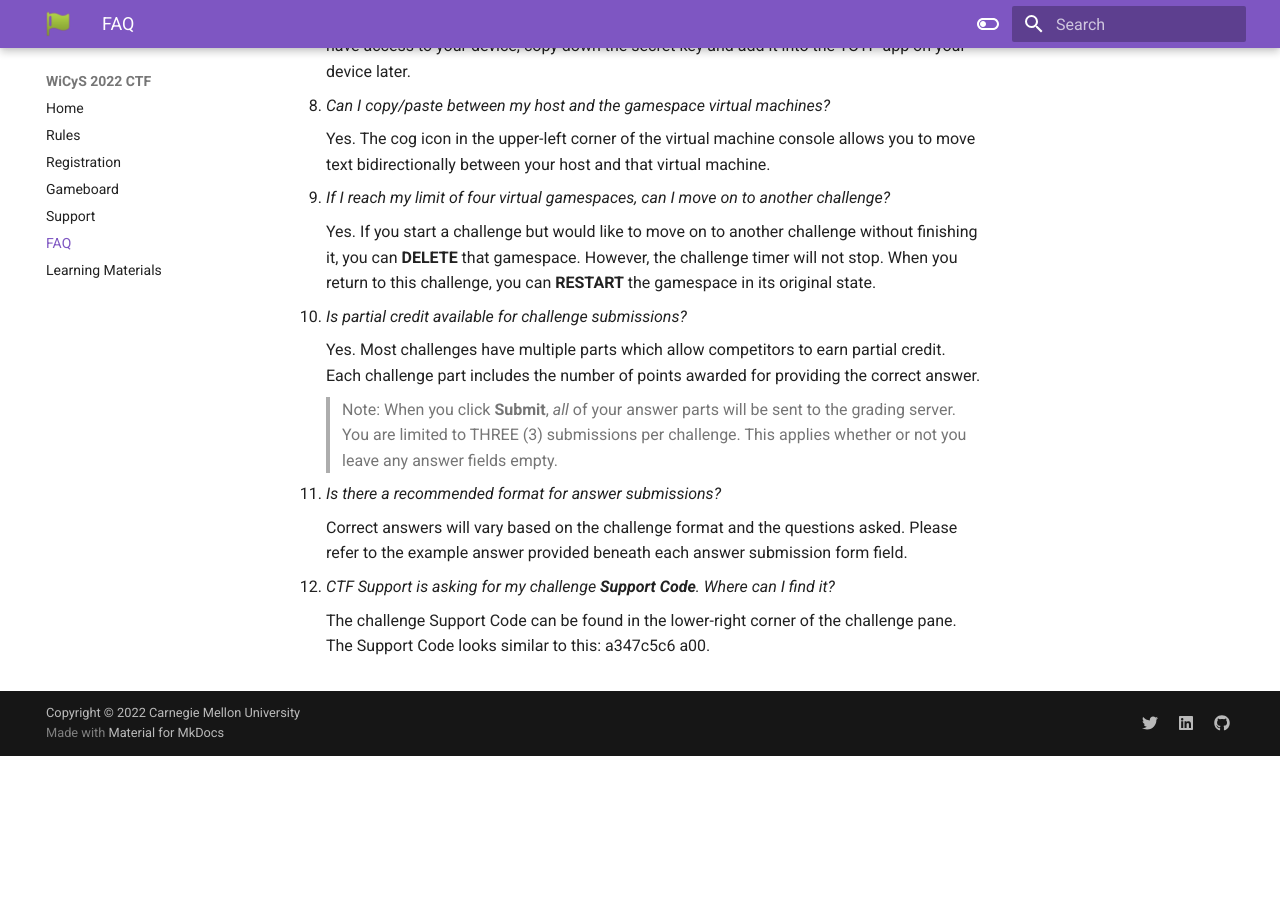
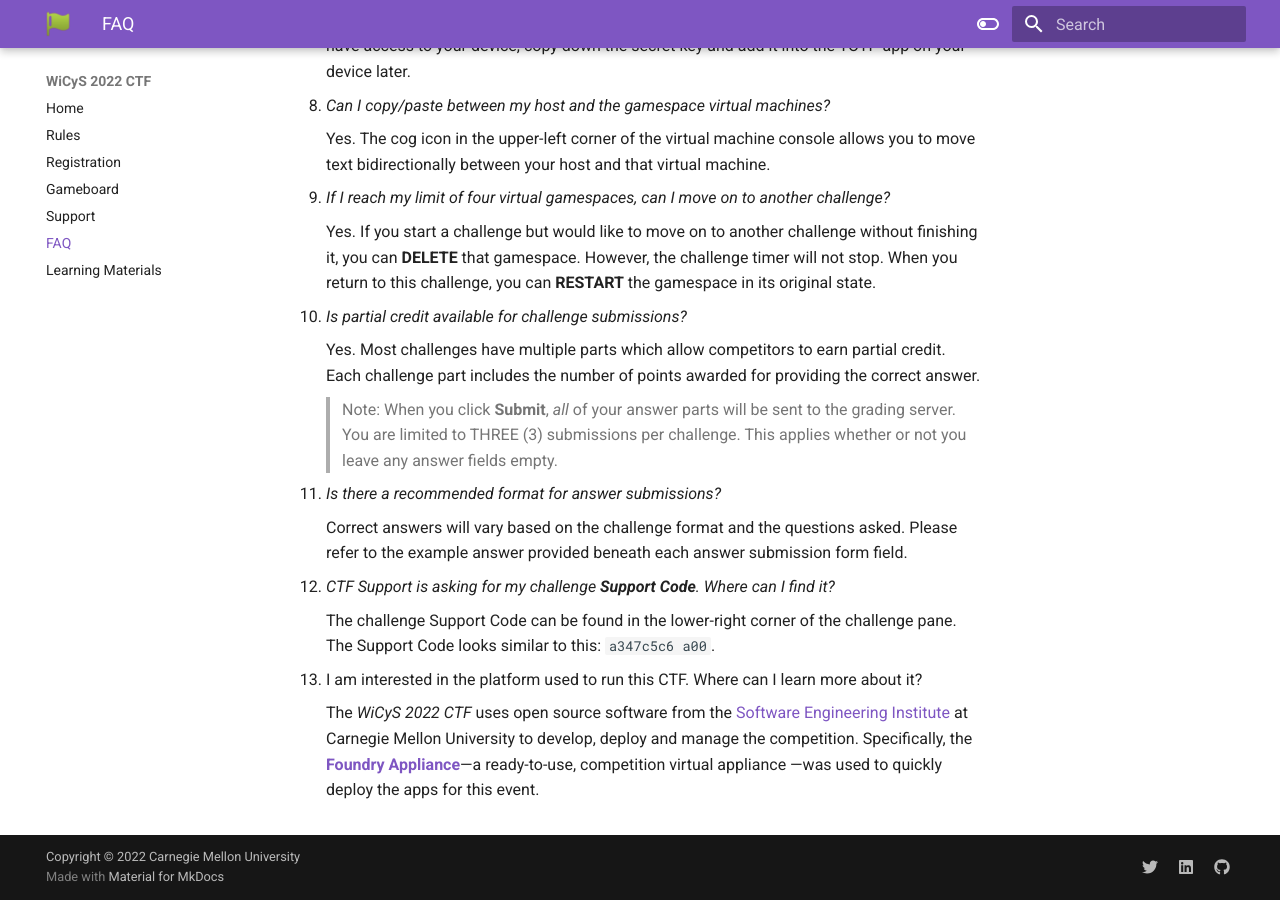
Before and after one commit to sei-mkaar/wictf-web, an MkDocs documentation site: the page built from docs/faq.md, in a window 1280 px wide and 900 px high, scrolled down 1178 px. Built offline with MkDocs 1.6.1 and Material for MkDocs 9.7.7, drawn with Linux system fonts in a browser that asks for light colours; before the commit the page ends 1934 px from its top, so only the background shows below that.

Commit message:
Update 'docs/faq.md'

```diff
--- a/docs/faq.md
+++ b/docs/faq.md
@@ -50,4 +50,8 @@ Below you will find some commonly asked questions and answers to help you with t
 
 12. _CTF Support is asking for my challenge **Support Code**. Where can I find it?_
 
-    The challenge Support Code can be found in the lower-right corner of the challenge pane. The Support Code looks similar to this: a347c5c6 a00.
+    The challenge Support Code can be found in the lower-right corner of the challenge pane. The Support Code looks similar to this: `a347c5c6 a00`.
+
+13. I am interested in the platform used to run this CTF. Where can I learn more about it?
+
+    The _WiCyS 2022 CTF_ uses open source software from the [Software Engineering Institute](https://sei.cmu.edu) at Carnegie Mellon University to develop, deploy and manage the competition.  Specifically, the [**Foundry Appliance**](https://github.com/cmu-sei/foundry-appliance)&mdash;a ready-to-use, competition virtual appliance &mdash;was used to quickly deploy the apps for this event.
```
